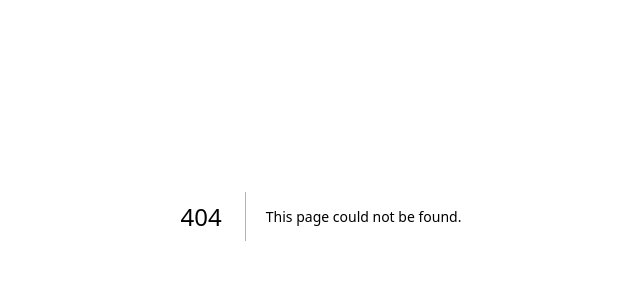
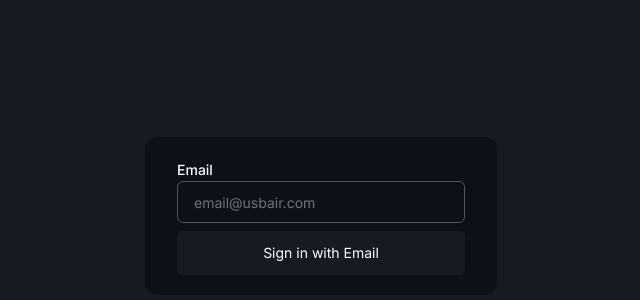
Before and after one commit to shojib116/caq, a Next.js app: page /signin in a window 1280 px wide. Before the commit this address had no page. Shown: the part 184-484 px from the top of the page, without its empty margins (319-959 px from the left). Built offline with nearby package versions, Linux system fonts and the light colour scheme.

Commit message:
added signin page and link to signin page into the homepage

```diff
--- /dev/null
+++ b/app/(auth)/signin/page.tsx
@@ -0,0 +1,29 @@
+export default function Page() {
+  return (
+    <div className="bg-[#161b22] h-screen flex flex-col justify-center items-center">
+      <div className="px-8 py-5 rounded-xl bg-[#0d1117] text-white">
+        <form action="">
+          <fieldset>
+            <label htmlFor="email" className="text-sm font-medium">
+              Email
+            </label>
+            <br />
+            <input
+              type="email"
+              id="email"
+              name="email"
+              placeholder="email@usbair.com"
+              className="bg-transparent border border-[#555] rounded-md py-2 px-4 w-72 placeholder:text-sm placeholder:text-gray-500"
+            />
+            <br />
+            <input
+              type="submit"
+              value="Sign in with Email"
+              className="p-3 text-center cursor-pointer bg-[#161b22] w-full rounded-md mt-2 hover:bg-[#0f6ddb] text-sm"
+            />
+          </fieldset>
+        </form>
+      </div>
+    </div>
+  );
+}
--- a/app/page.tsx
+++ b/app/page.tsx
@@ -1,3 +1,25 @@
-export default function Home() {
-  return <h1>Project starts</h1>;
+import Link from "next/link";
+
+export default async function Home() {
+  return (
+    <div className="w-full h-screen text-center flex flex-col justify-center gap-10">
+      <h1 className="text-5xl font-bold">
+        <span className=" bg-clip-text text-transparent bg-gradient-to-tl from-blue-600 to-green-500 drop-shadow-lg">
+          Welcome,
+        </span>
+        <br />
+        <span className="text-slate-600 drop-shadow">to</span>
+        <br />
+        <span className=" bg-clip-text text-transparent bg-gradient-to-r from-blue-500 via-orange-300 to-green-300">
+          Competency Assessment Questionniare
+        </span>
+      </h1>
+      <p className="font-medium">
+        To go further, please{" "}
+        <Link href="/signin" className="text-blue-600 underline">
+          sign in
+        </Link>
+      </p>
+    </div>
+  );
 }
```
